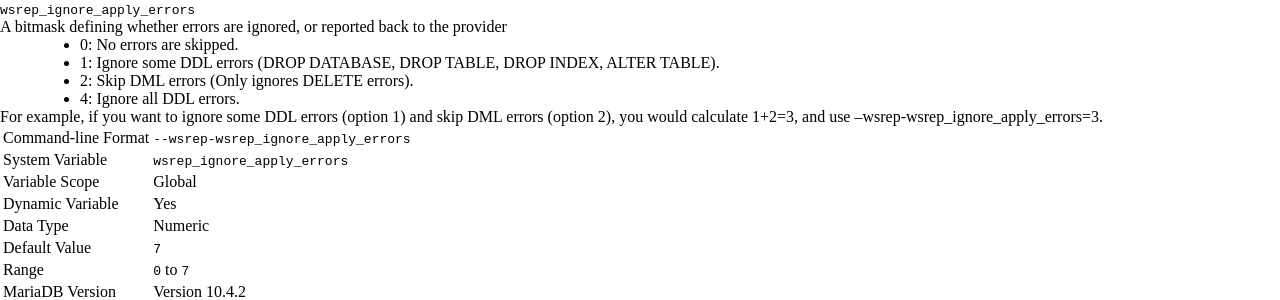
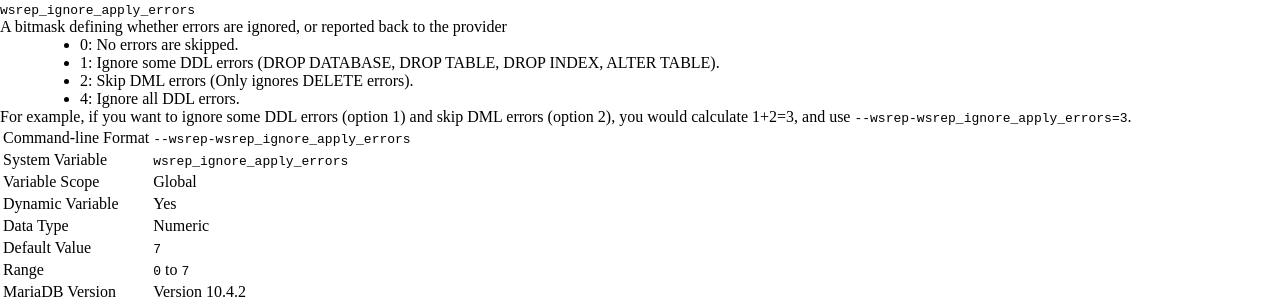
Before and after one commit to codership/documentation, a Sphinx documentation site: the page built from galeracluster/source/documentation/mariadb-options.rst, in a window 1280 px wide and 900 px high, scrolled down 1285 px. Shown: the part 152-452 px from the top of the window. Built offline with Sphinx 7.4.7, drawn with Linux system fonts in a browser that asks for light colours; comment, search, counter and statistics services are not loaded.

```diff
--- a/galeracluster/source/documentation/mariadb-options.rst
+++ b/galeracluster/source/documentation/mariadb-options.rst
@@ -171,7 +171,7 @@ A bitmask defining whether errors are ignored, or reported back to the provider
 - 2: Skip DML errors (Only ignores DELETE errors).
 - 4: Ignore all DDL errors.
 
-For example, if you want to ignore some DDL errors (option 1) and skip DML errors (option 2), you would calculate 1+2=3, and use --wsrep-wsrep_ignore_apply_errors=3.
+For example, if you want to ignore some DDL errors (option 1) and skip DML errors (option 2), you would calculate 1+2=3, and use ``--wsrep-wsrep_ignore_apply_errors=3``.
 
 .. csv-table::
    :class: doc-options
```
